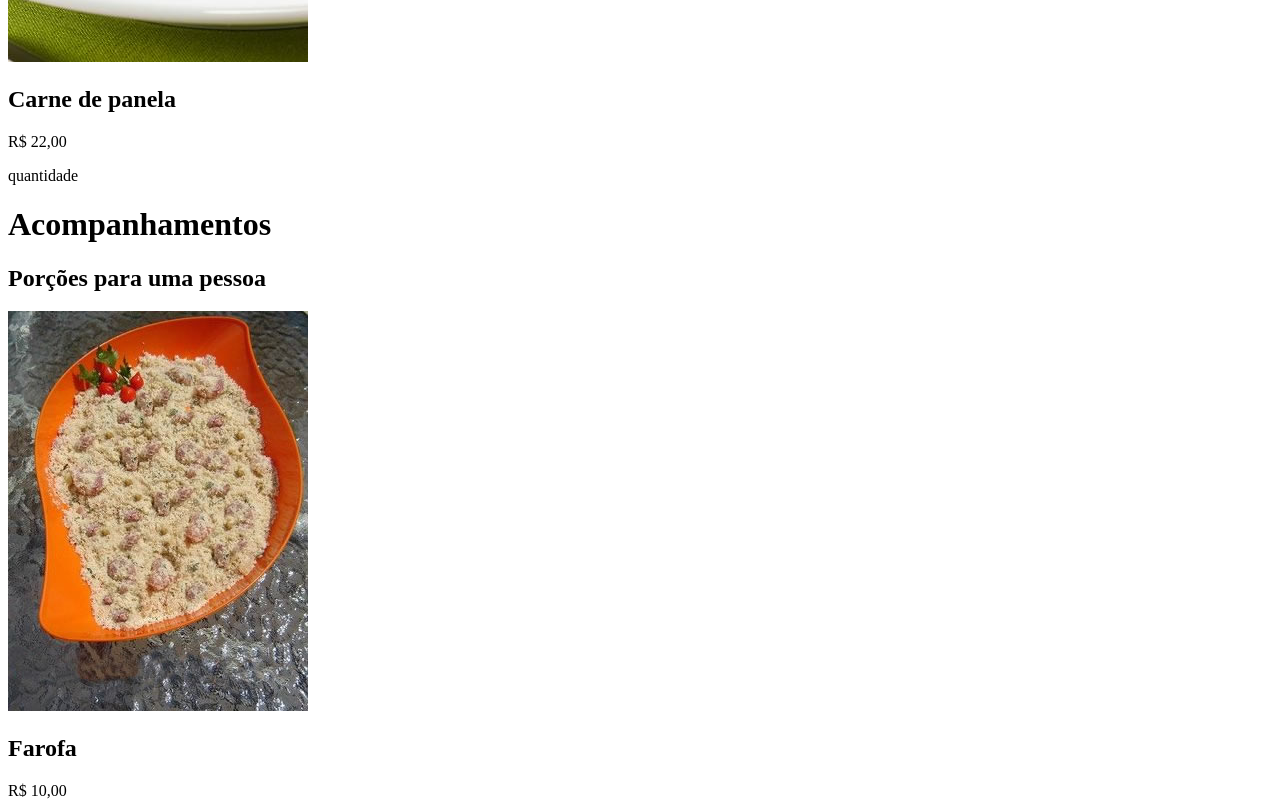
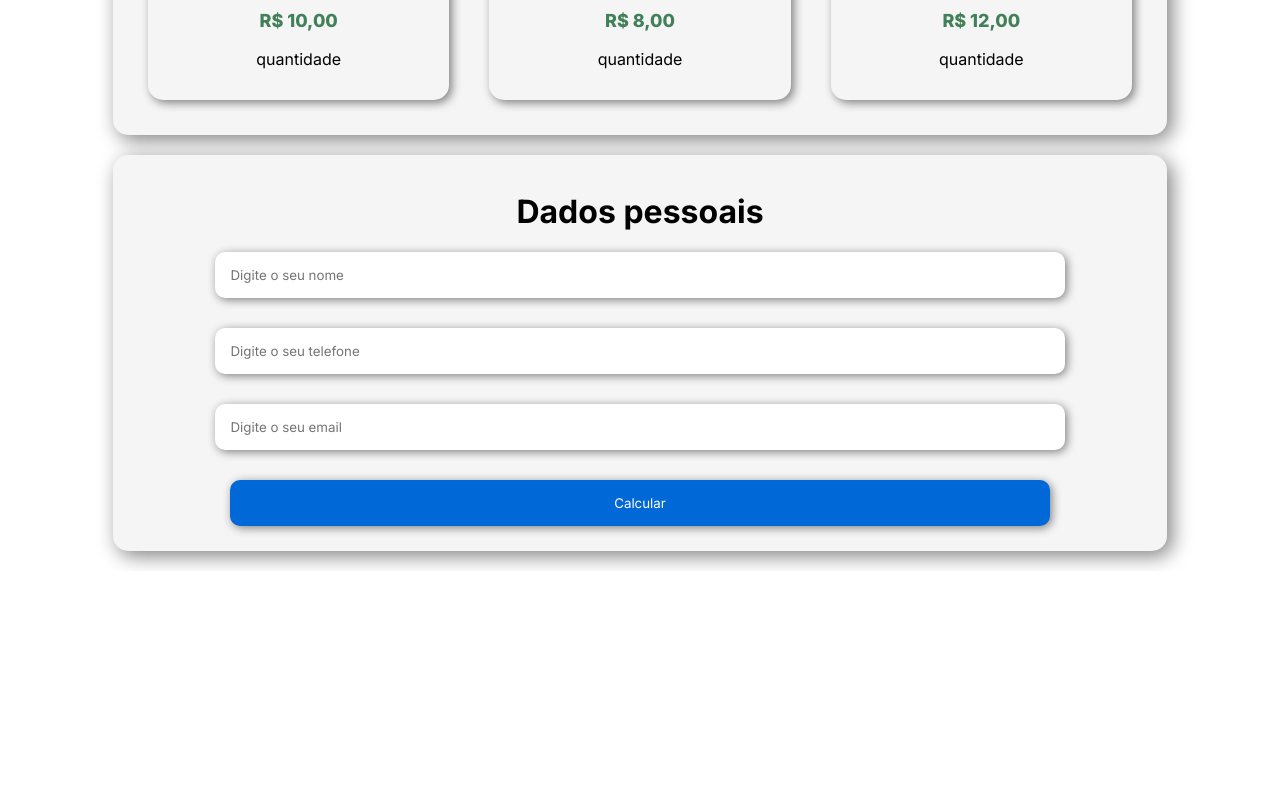
Before and after one commit to clararicioni/bootcampdev-projmenu, a plain HTML site: page index.html in a window 1280 px wide. Shown: the part 1460-2264 px from the top of the page. After the commit the page ends 2031 px from the top, so only its background shows below. Drawn offline with Linux system fonts and the light colour scheme.

Commit message:
closes #2 - feat: css organization

```diff
--- a/css/style.css
+++ b/css/style.css
@@ -0,0 +1,65 @@
+@import url('https://fonts.googleapis.com/css2?family=Inter:ital,opsz,wght@0,14..32,100..900;1,14..32,100..900&display=swap');
+*{
+    font-family: "Inter", sans-serif;
+}
+body{
+    align-items: center;
+    text-align: center;
+    margin: 0;
+    padding: 0;
+    user-select: none;
+}
+.box, .box2, .box3{
+    display: block;
+    margin: 20px auto;
+    width: 80%;
+    padding: 15px;
+    background-color: #F5F5F5;
+    box-shadow: 5px 5px 20px grey;
+    border-radius: 15px;
+}
+.imagens{
+    display: flex;
+    flex-direction: row;
+    background-color: #F5F5F5;
+    justify-content: center;
+}
+.imagens section{
+    box-shadow: 3px 3px 10px grey;
+    border-radius: 15px;
+    margin: 20px;
+    padding: 15px;
+}
+.imagens img{
+    width: 100%;
+}
+section h3{
+    font-size: large;
+    font-weight: 800;
+    color: #418059;
+}
+form{
+    display: flex;
+    flex-direction: column;
+    align-items: center;
+    justify-content: center;
+    gap: 30px;
+}
+form input{
+    padding: 15px;
+    outline: none;
+    width: 80%;
+    border: none;
+    border-radius: 10px;
+    box-shadow: 2px 2px 10px grey;
+}
+.btnCalcular{
+    background-color: #0069D7;
+    border: none;
+    color: white;
+    border-radius: 10px;
+    cursor: pointer;
+    margin-bottom: 10px;
+}.btnCalcular:hover{
+    opacity: 75%;
+}
--- a/index.html
+++ b/index.html
@@ -1,5 +1,6 @@
 <!DOCTYPE html>
 <html lang="en">
+
 <head>
     <meta charset="UTF-8">
     <meta name="viewport" content="width=device-width, initial-scale=1.0">
@@ -9,60 +10,67 @@
     <script src="js/jquery.mask.min.js"></script>
     <script src="js/script.js"></script>
 </head>
+
 <body>
     <h1>Menu - Faça a sua escolha</h1>
     <div class="box">
         <h1>Prato Principal</h1>
-        <h2>Todos os pratos acompanham arroz, feijão e a sobremesa do dia.</h2>
+        <h3>Todos os pratos acompanham arroz, feijão e a sobremesa do dia.</h3>
+        <div class="imagens">
             <section>
                 <img src="assets/bife.jpg" alt="Bife com batata">
                 <h2>Bife com batata</h2>
-            <p>R$ 30,00</p>
+                <h3>R$ 30,00</h3>
                 <p>quantidade</p>
             </section>
             <section>
                 <img src="assets/coxa.jpg" alt="Coxa de frango crocante">
                 <h2>Coxa de frango crocante</h2>
-            <p>R$ 25,00</p>
+                <h3>R$ 25,00</h3>
                 <p>quantidade</p>
             </section>
             <section>
                 <img src="assets/panela.jpg" alt="Carne de panela">
                 <h2>Carne de panela</h2>
-            <p>R$ 22,00</p>
+                <h3>R$ 22,00</h3>
                 <p>quantidade</p>
             </section>
+        </div>
     </div>
     <div class="box2">
         <h1>Acompanhamentos</h1>
         <h2>Porções para uma pessoa</h2>
+        <div class="imagens">
             <section>
                 <img src="assets/farofa.jpg" alt="Farofa">
                 <h2>Farofa</h2>
-            <p>R$ 10,00</p>
+                <h3>R$ 10,00</h3>
                 <p>quantidade</p>
             </section>
             <section>
                 <img src="assets/salad.jpg" alt="Salada">
                 <h2>Salada</h2>
-            <p>R$ 8,00</p>
+                <h3>R$ 8,00</h3>
                 <p>quantidade</p>
             </section>
             <section>
                 <img src="assets/torresmo.jpg" alt="Torresmo">
                 <h2>Torresmo</h2>
-            <p>R$ 12,00</p>
+                <h3>R$ 12,00</h3>
                 <p>quantidade</p>
             </section>
         </div>
+    </div>
+
     <div class="box3">
+        <h1>Dados pessoais</h1>
         <form>
-            <h1>Dados pessoais</h1>
             <input type="text" placeholder="Digite o seu nome">
             <input type="text" id="phone" placeholder="Digite o seu telefone"></input>
             <input type="text" placeholder="Digite o seu email">
-            <input type="submit" value="enviar">
+            <input type="submit" value="Calcular" class="btnCalcular">
         </form>
     </div>
 </body>
+
 </html>
```
Lines whose indentation alone changed are shown as unchanged.
